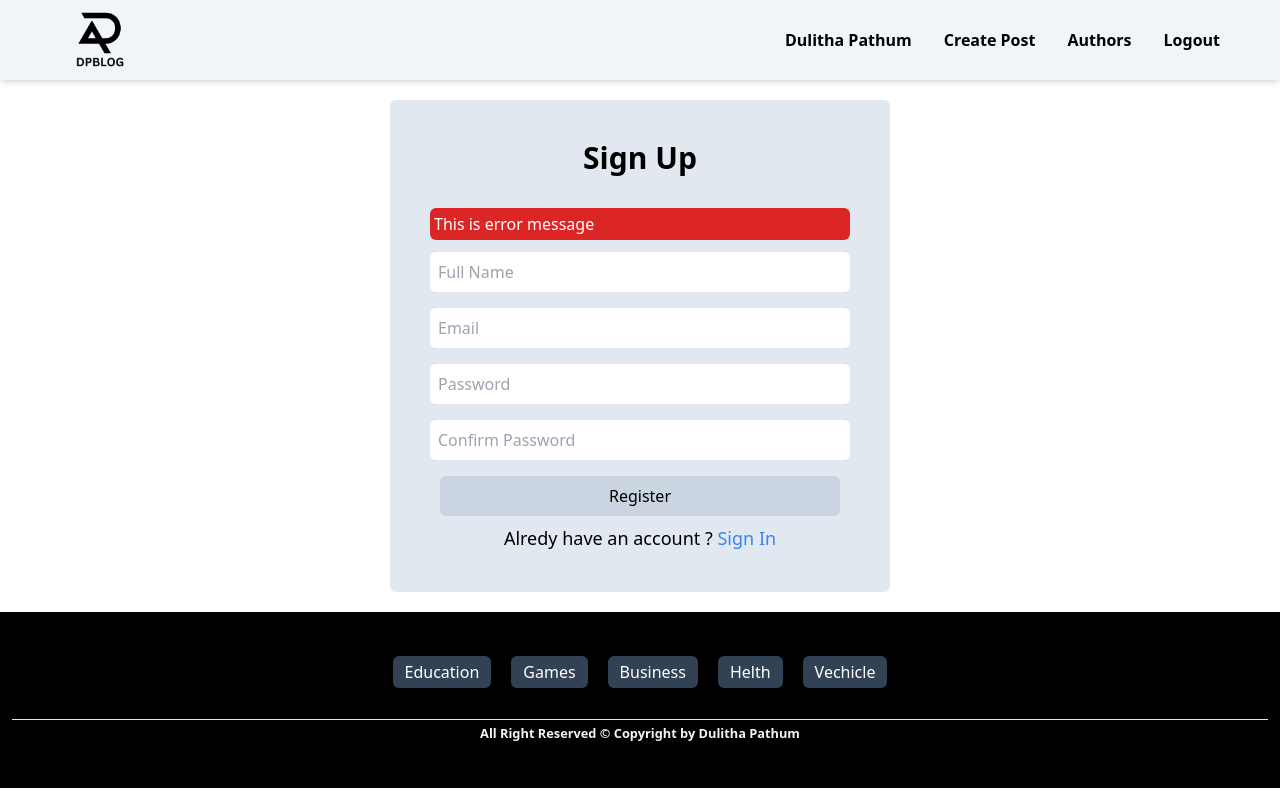
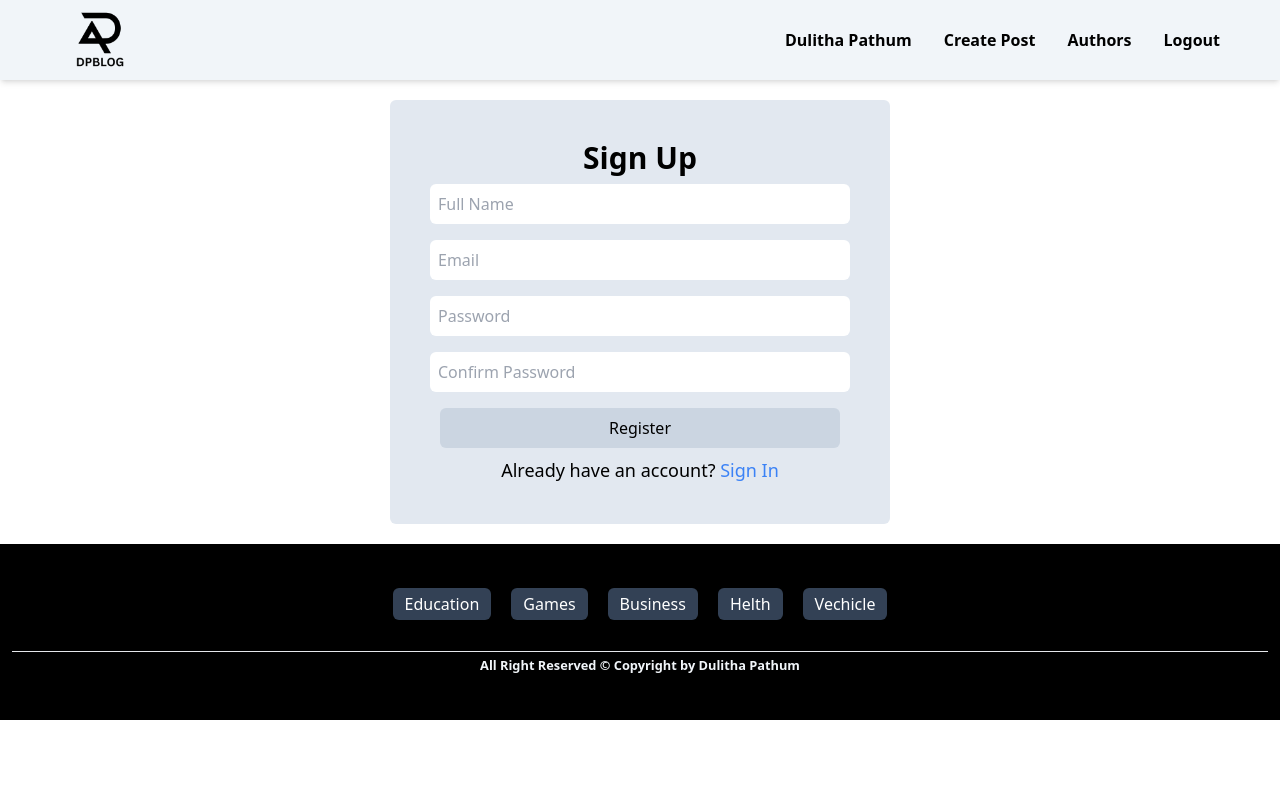
Before and after one commit to Dulithapathum/MERN-Blog-App, a React (Vite) app in the folder client/: page /register in a window 1280 px wide. Built offline with nearby package versions, Linux system fonts and the light colour scheme.

Commit message:
Register Api Conntect To Frontend

```diff
--- a/client/package.json
+++ b/client/package.json
@@ -10,6 +10,8 @@
     "preview": "vite preview"
   },
   "dependencies": {
+    "axios": "^1.7.9",
+    "dotenv": "^16.4.7",
     "react": "^18.3.1",
     "react-dom": "^18.3.1",
     "react-icons": "^5.4.0",
--- a/client/src/Pages/Register.jsx
+++ b/client/src/Pages/Register.jsx
@@ -1,5 +1,7 @@
 import React, { useState } from "react";
-import { Link } from "react-router-dom";
+import { Link, useNavigate } from "react-router-dom";
+import axios from "axios";
+
 const Register = () => {
   const [userData, setUserData] = useState({
     name: "",
@@ -7,20 +9,54 @@ const Register = () => {
     password: "",
     password2: "",
   });
+  const [error, setError] = useState("");
+  const navigate = useNavigate();
 
   const changeInputHandler = (e) => {
     setUserData((prevState) => {
       return { ...prevState, [e.target.name]: e.target.value };
     });
   };
+
+  const registerUser = async (e) => {
+    e.preventDefault();
+    setError("");
+
+    try {
+      const response = await axios.post(
+        `http://localhost:3000/api/users/register`,
+        userData
+      );
+      const newUser = response.data;
+
+      if (!newUser) {
+        setError("Couldn't register user");
+      } else {
+        navigate("/");
+      }
+    } catch (err) {
+      setError(
+        err.response?.data?.message ||
+          (err.request
+            ? "No response from server."
+            : "An unexpected error occurred.")
+      );
+    }
+  };
+
   return (
     <section className="flex justify-center items-center">
-      <div className="bg-slate-200 p-10 w-full max-w-[500px] rounded-md m-5 flex flex-col justify-center items-center ">
+      <div className="bg-slate-200 p-10 w-full max-w-[500px] rounded-md m-5 flex flex-col justify-center items-center">
         <h2 className="text-center font-bold text-3xl">Sign Up</h2>
-        <form action="" className="flex flex-col items-center w-full">
-          <p className="w-full  p-1 text-white  bg-red-600 rounded-md m-1 mt-8">
-            This is error message
-          </p>
+        <form
+          className="flex flex-col items-center w-full"
+          onSubmit={registerUser}
+        >
+          {error && (
+            <p className="w-full p-1 text-white bg-red-600 rounded-md m-1 mt-8">
+              {error}
+            </p>
+          )}
           <input
             type="text"
             placeholder="Full Name"
@@ -36,7 +72,7 @@ const Register = () => {
             name="email"
             value={userData.email}
             onChange={changeInputHandler}
-            className="w-full  p-2 m-2 rounded-md outline-none"
+            className="w-full p-2 m-2 rounded-md outline-none"
           />
           <input
             type="password"
@@ -44,24 +80,24 @@ const Register = () => {
             name="password"
             value={userData.password}
             onChange={changeInputHandler}
-            className="w-full  p-2 m-2 rounded-md outline-none"
+            className="w-full p-2 m-2 rounded-md outline-none"
           />
           <input
             type="password"
             placeholder="Confirm Password"
-            name="password"
+            name="password2"
             value={userData.password2}
             onChange={changeInputHandler}
-            className="w-full  p-2 m-2 rounded-md outline-none"
+            className="w-full p-2 m-2 rounded-md outline-none"
           />
           <button
             type="submit"
-            className="p-2 m-2 bg-slate-300 w-full max-w-[400px]  rounded-md"
+            className="p-2 m-2 bg-slate-300 w-full max-w-[400px] rounded-md"
           >
             Register
           </button>
           <small className="text-lg">
-            Alredy have an account ?{" "}
+            Already have an account?{" "}
             <Link to="/login" className="text-blue-500">
               Sign In
             </Link>
```
Also changed, not shown: 2 other files (tests, documents, lock files or other folders).
